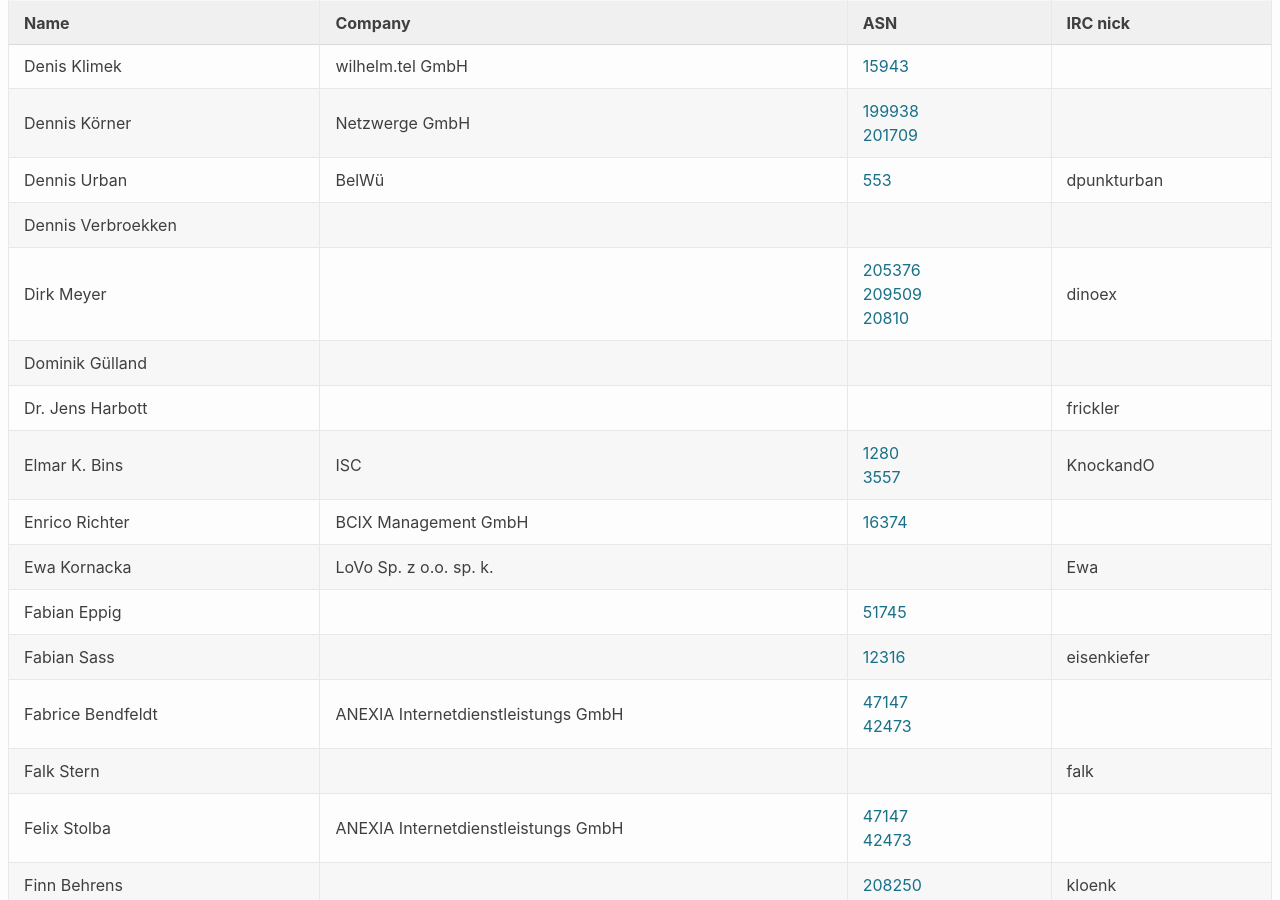
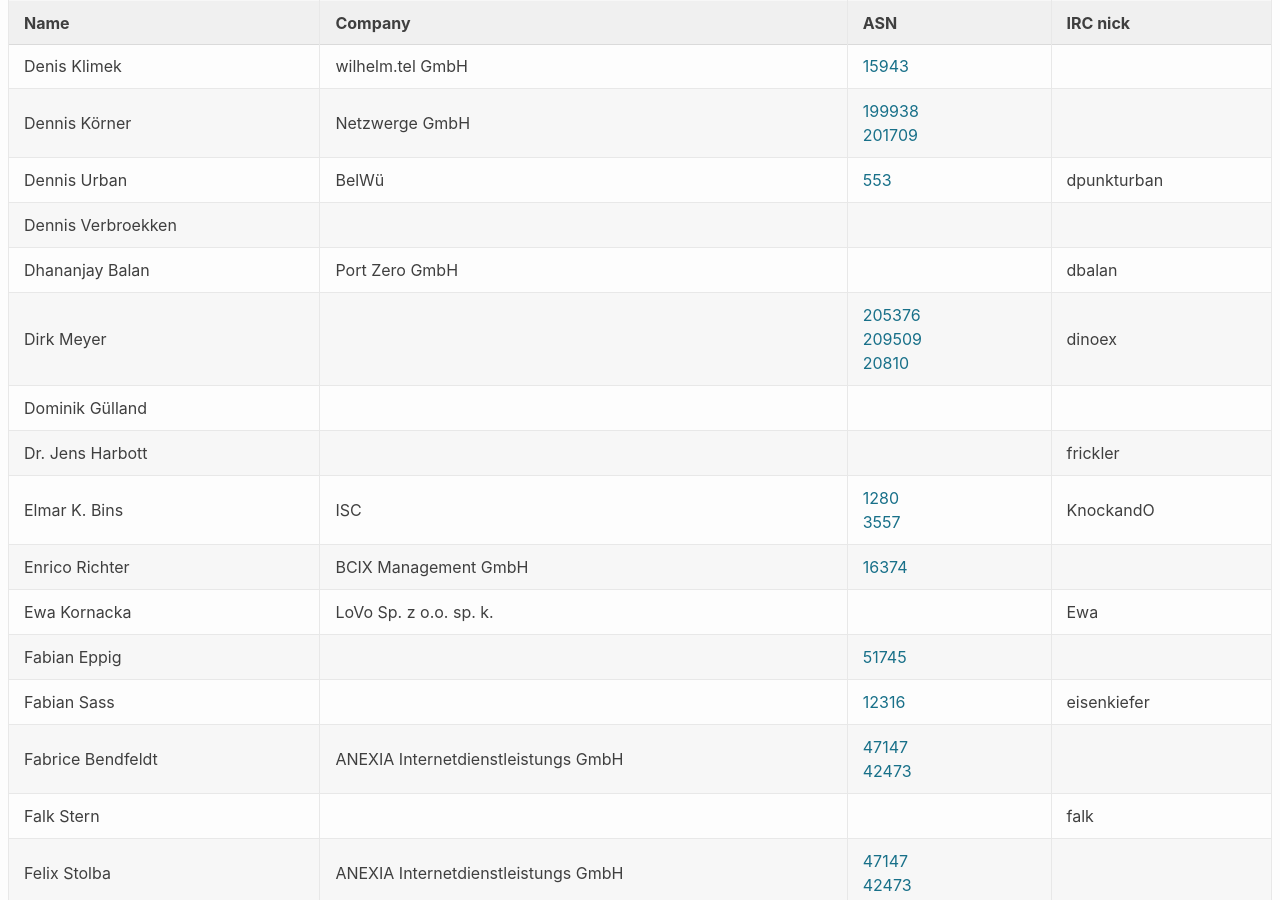
Before and after one commit to denog/pretix-attendeelist, a Jekyll site: the page built from index.markdown, in a window 1280 px wide and 900 px high, scrolled down 2428 px. Built offline with Jekyll 4.4.1, drawn with Linux system fonts in a browser that asks for light colours.

Commit message:
Latest data: Tue Oct 20 12:32:54 UTC 2020

```diff
--- a/_data/attendees.json
+++ b/_data/attendees.json
@@ -324,6 +324,12 @@
     "asn": null
   },
   {
+    "name": "Dhananjay Balan",
+    "company": "Port Zero GmbH",
+    "irc": "dbalan",
+    "asn": null
+  },
+  {
     "name": "Dirk Meyer",
     "company": null,
     "irc": "dinoex",
```
